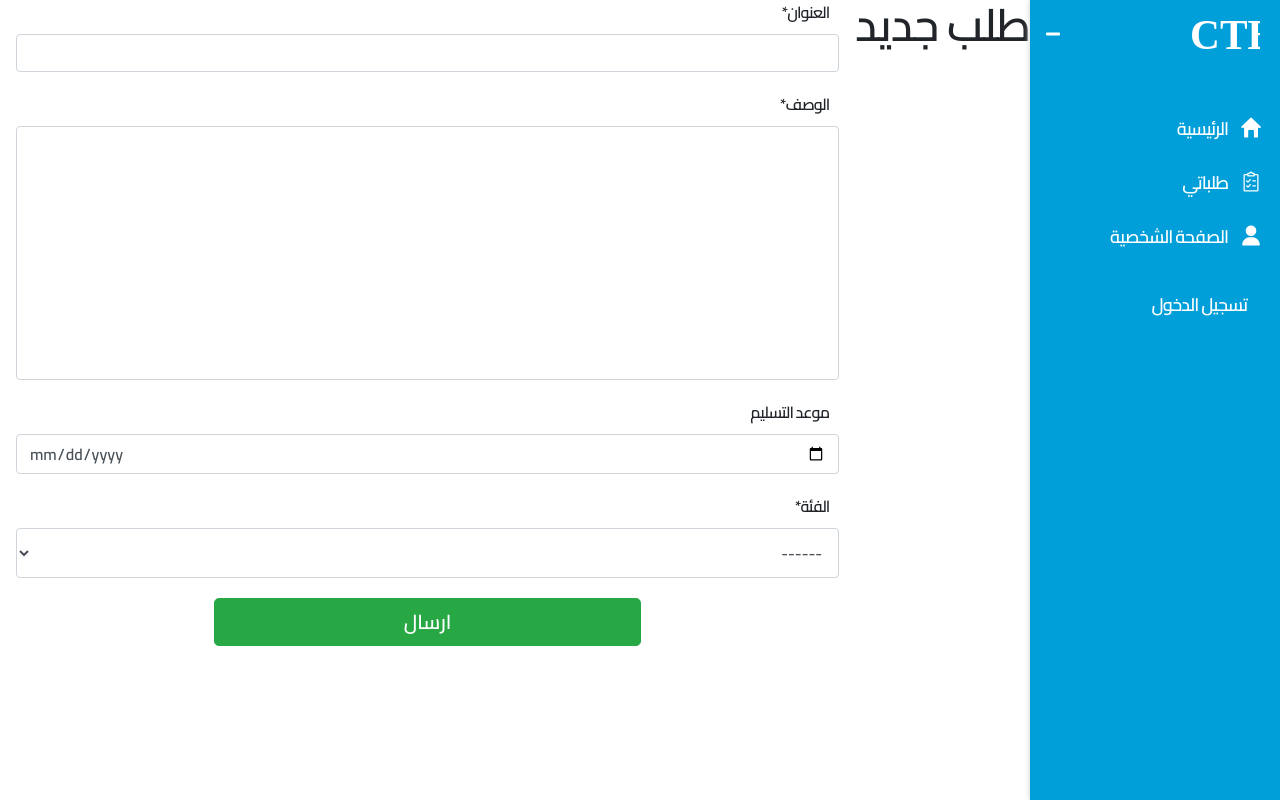
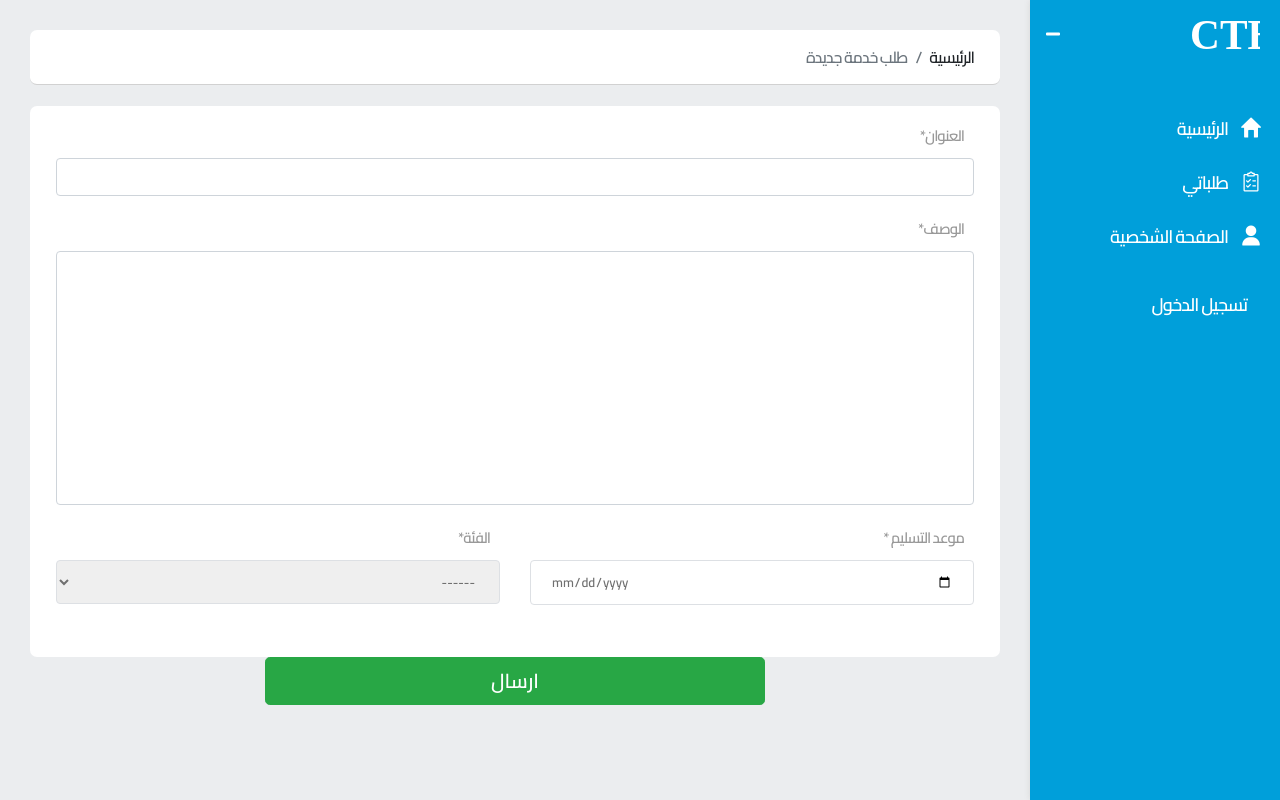
Before and after one commit to shahwan42/icare, a Django app: page /new_task/1 in a window 1280 px wide. Run offline with Django 3.2, Linux system fonts and the light colour scheme; tables that the repository leaves empty hold one stand-in row (values such as "Sample post"); parts of the project's set-up code (start-up, migrations or seed data) failed here and were passed over; some libraries are stand-ins or nearby versions.

Commit message:
new_task, new design

```diff
--- a/templates/core/new_task.html
+++ b/templates/core/new_task.html
@@ -2,11 +2,102 @@
 {% load crispy_forms_tags %}
 
 {% block content %}
-<h1 class="text-center">طلب جديد</h1>
-<form method="POST" class="mb-5 col-8 mx-auto">{% csrf_token %}
-  {{ form|crispy }}
-  <div class="row">
-    <button type="submit" class="btn btn-lg btn-block btn-success col-6 mx-auto">ارسال</button>
+<div class="main_panal user_view_page">
+
+  <div class="decleration_page">
+    <div class="title" aria-label="breadcrumb">
+      <ol class="breadcrumb">
+        <li class="breadcrumb-item"><a href="#">الرئيسية</a></li>
+        <li class="breadcrumb-item active" aria-current="page">طلب خدمة جديدة</li>
+      </ol>
+    </div>
+
+    <form method="POST" class="">{% csrf_token %}
+      <!-- <div class="page_content">
+        {{ form|crispy }}
+      </div> -->
+
+      <div class="page_content">
+        {% for field in form %}
+
+        {% if field.name == "due_date" %}
+        <div class="row">
+          <div class="col-6">
+            <p>
+              <label>{{ field.label }} *</label>
+              <input type="date" name="{{ field.name }}" min="2020-1-1" required>
+            </p>
+          </div>
+
+          {% elif field.name == "_list" %}
+          <div class="col-6">
+            <p>
+              <label>{{ field.label }}*</label>
+              <select name="{{ field.name }}">
+                <option value="" selected="">------</option>
+                {% for model_instance in field.field.choices.queryset %}
+                <option value="{{ model_instance.id }}">{{ model_instance.name }}</option>
+                {% endfor %}
+              </select>
+            </p>
+          </div>
+        </div>
+        {% else %}
+        <p>
+          <label>{{ field.label }}*</label>
+          {{ field }}
+        </p>
+        {% endif %}
+
+        {% endfor %}
+      </div>
+
+      <div class="row">
+        <button type="submit" class="btn btn-lg btn-block btn-success col-6 mx-auto">ارسال</button>
+      </div>
+    </form>
+
+    <!-- <form method="POST">
+      {% csrf_token %}
+      <div class="page_content">
+        <h5>طلب جديد</h5>
+        <p>
+          <label>العنوان</label>
+          <input type="text" placeholder="أحمد كرم بدر" name="name">
+        </p>
+        <p>
+          <label>الوصف</label>
+          <textarea placeholder="أحمد كرم بدر" rows="5" name="description"></textarea>
+        </p>
+        <div class="row mb-4">
+          <div class="col-md-6">
+            <p>
+              <label>موعد التسليم</label>
+              <input type="date" name="due_date" id="">
+              <select name="due_date">
+                <option selected value="">.../.../...</option>
+                <option value="0">15/5/2020</option>
+                <option value="1">15/5/2020</option>
+              </select>
+            </p>
+          </div>
+          <div class="col-md-6">
+            <p>
+              <label>الفئة</label>
+              <select name="_list">
+                <option selected value="">أحمد كرم بدر</option>
+                <option value="0">أحمد كرم بدر</option>
+                <option value="1">أحمد كرم بدر</option>
+              </select>
+            </p>
+          </div>
+
+        </div>
+        <hr>
+        <input value="ارسال" class="cust_btn mt-2" type="submit">
+      </div>
+    </form> -->
   </div>
-</form>
+
+</div>
 {% endblock content %}
```
Also changed, not shown: templates/core/new_task.old.html (added, +12 -0 lines).
